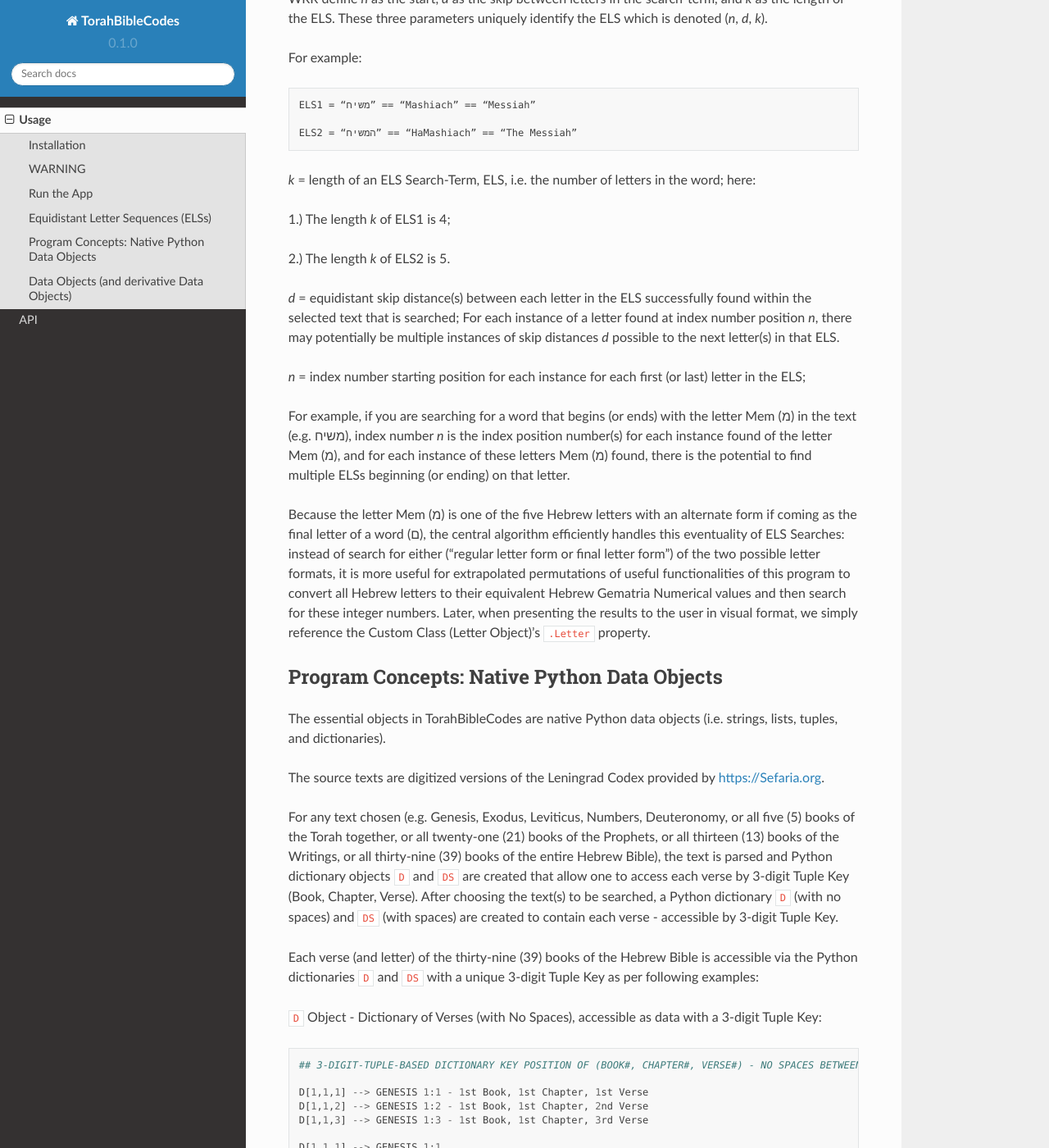
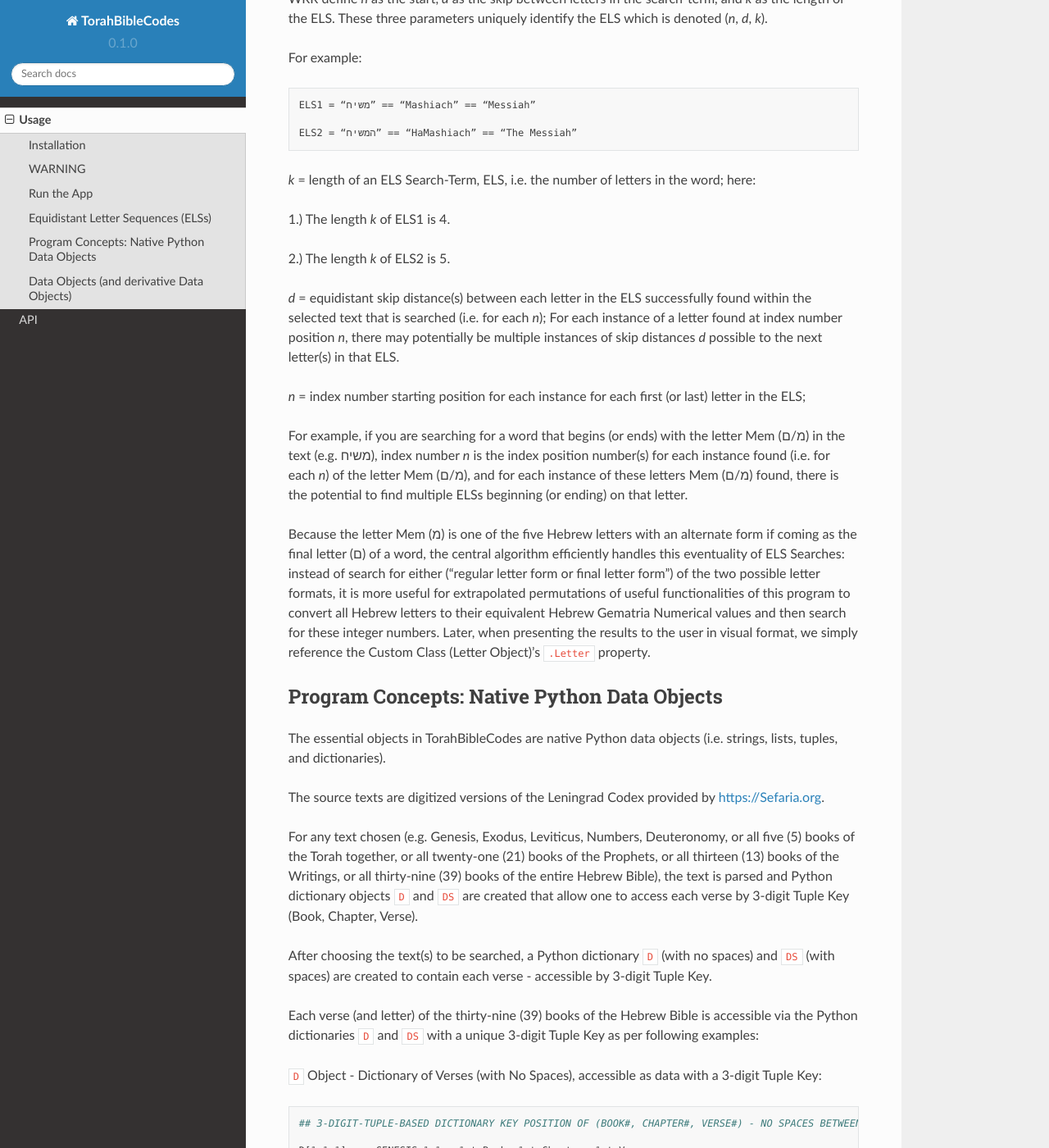
Before and after one commit to TorahBibleCodes/TorahBibleCodes_Sphinx, a Sphinx documentation site: the page built from docs/source/usage.rst, in a window 1280 px wide and 1400 px high, scrolled down 2643 px. Shown: the whole window at 82% size. Built offline with Sphinx 7.4.7 and the Read the Docs theme 2.0.0, drawn with Linux system fonts in a browser that asks for light colours.

Commit message:
Update usage.rst

```diff
--- a/docs/source/usage.rst
+++ b/docs/source/usage.rst
@@ -124,22 +124,24 @@ For example::
 
 *k* = length of an ELS Search-Term, ELS, i.e. the number of letters in the word; here:
 
-1.) The length *k* of ELS1 is 4;
+1.) The length *k* of ELS1 is 4.
 
 2.) The length *k* of ELS2 is 5.
 
+
+
 *d* = equidistant skip distance(s) between each letter in the ELS successfully found within the
-selected text that is searched; For each instance of a letter found at index number position *n*, there may
+selected text that is searched (i.e. for each *n*); For each instance of a letter found at index number position *n*, there may
 potentially be multiple instances of skip distances *d* possible to the next letter(s) in that ELS.
 
 *n* = index number starting position for each instance for each first (or last) letter in the ELS;
 
-For example, if you are searching for a word that begins (or ends) with the letter Mem (מ) in the text (e.g. משיח), index
-number *n* is the index position number(s) for each instance found of the letter Mem (מ), and for each
-instance of these letters Mem (מ) found, there is the potential to find multiple ELSs beginning (or
+For example, if you are searching for a word that begins (or ends) with the letter Mem (מ/ם) in the text (e.g. משיח), index
+number *n* is the index position number(s) for each instance found (i.e. for each *n*) of the letter Mem (מ/ם), and for each
+instance of these letters Mem (מ/ם) found, there is the potential to find multiple ELSs beginning (or
 ending) on that letter.
 
-Because the letter Mem (מ) is one of the five Hebrew letters with an alternate form if coming as the final letter of a word (ם), the central algorithm efficiently handles this eventuality of ELS Searches: instead of search for either ("regular letter form or final letter form") of the two possible letter formats, it is more useful for extrapolated permutations of useful functionalities of this program to convert all Hebrew letters to their equivalent Hebrew Gematria Numerical values and then search for these integer numbers. Later, when presenting the results to the user in visual format, we simply reference the Custom Class (Letter Object)'s ``.Letter`` property.
+Because the letter Mem (מ) is one of the five Hebrew letters with an alternate form if coming as the final letter (ם) of a word, the central algorithm efficiently handles this eventuality of ELS Searches: instead of search for either ("regular letter form or final letter form") of the two possible letter formats, it is more useful for extrapolated permutations of useful functionalities of this program to convert all Hebrew letters to their equivalent Hebrew Gematria Numerical values and then search for these integer numbers. Later, when presenting the results to the user in visual format, we simply reference the Custom Class (Letter Object)'s ``.Letter`` property.
 
 
 
@@ -150,7 +152,9 @@ The essential objects in TorahBibleCodes are native Python data objects (i.e. st
 
 The source texts are digitized versions of the Leningrad Codex provided by https://Sefaria.org.
 
-For any text chosen (e.g. Genesis, Exodus, Leviticus, Numbers, Deuteronomy, or all five (5) books of the Torah together, or all twenty-one (21) books of the Prophets, or all thirteen (13) books of the Writings, or all thirty-nine (39) books of the entire Hebrew Bible), the text is parsed and Python dictionary objects ``D`` and ``DS`` are created that allow one to access each verse by 3-digit Tuple Key (Book, Chapter, Verse). After choosing the text(s) to be searched, a Python dictionary ``D`` (with no spaces) and ``DS`` (with spaces) are created to contain each verse - accessible by 3-digit Tuple Key.
+For any text chosen (e.g. Genesis, Exodus, Leviticus, Numbers, Deuteronomy, or all five (5) books of the Torah together, or all twenty-one (21) books of the Prophets, or all thirteen (13) books of the Writings, or all thirty-nine (39) books of the entire Hebrew Bible), the text is parsed and Python dictionary objects ``D`` and ``DS`` are created that allow one to access each verse by 3-digit Tuple Key (Book, Chapter, Verse).
+
+After choosing the text(s) to be searched, a Python dictionary ``D`` (with no spaces) and ``DS`` (with spaces) are created to contain each verse - accessible by 3-digit Tuple Key.
 
 Each verse (and letter) of the thirty-nine (39) books of the Hebrew Bible is accessible via the Python dictionaries ``D`` and ``DS`` with a unique 3-digit Tuple Key as per following examples:
 
```
